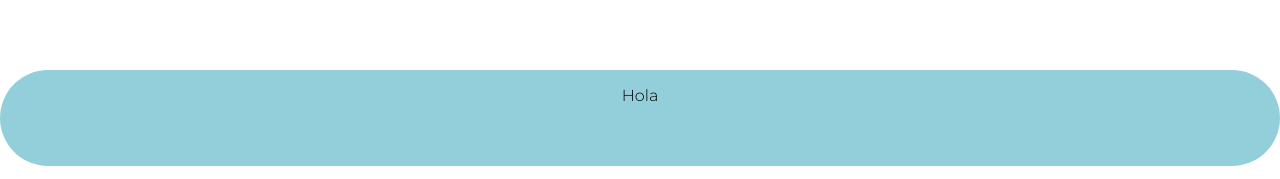
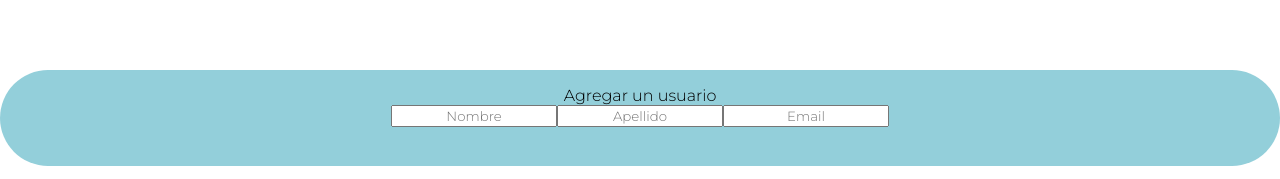
Before and after one commit to notgaelramirez/users, a React (Vite) app: page / in a window 1280 px wide. Shown: the part 618-797 px from the top of the page. Built offline with nearby package versions, Linux system fonts and the light colour scheme; no server answers.

Commit message:
addUser function

```diff
--- a/src/App.css
+++ b/src/App.css
@@ -29,7 +29,7 @@ h1{
   bottom: 1rem;
   background-color: rgba(121, 196, 209, 0.8);
   width: 100%;
-  min-height: 12vh;
+  height: 12vh;
   border-radius: 4rem;
   padding: 1rem 2.25rem;
   backdrop-filter: blur(10px);
@@ -42,13 +42,6 @@ h1{
   display: flex;
   flex-wrap: wrap;
   justify-content: center;
-}
-
-.form{
-  min-height: 100vh;
-  background: #1cc00d;
-  max-width: 20vw;
-  z-index: 1;
 }
 
 .user-card{
--- a/src/App.jsx
+++ b/src/App.jsx
@@ -15,6 +15,19 @@ function App() {
 
   console.log(users)
 
+  const addUser = () =>{
+
+    let newUser = {
+      email: 'ga12@gmail.com',
+      password: 'password',
+      first_name: 'Gael',
+      last_name: 'Ramirez',
+    }
+
+    axios.post(URL, newUser)
+      .then(res => console.log(res.data))
+      .catch(err => console.log(err))
+  }
 
   useEffect(()=>{
     getData()
@@ -39,7 +52,14 @@ function App() {
       </div>
 
       <div className="downbar">
-        Hola
+        <div className='add-user'>Agregar un usuario</div>
+        <div className="form">
+          <form action="">
+            <input type="text" placeholder='Nombre' />
+            <input type="text" placeholder='Apellido' />
+            <input type="text" placeholder='Email' />
+          </form>
+        </div>
       </div>
     </div>
   )
```
